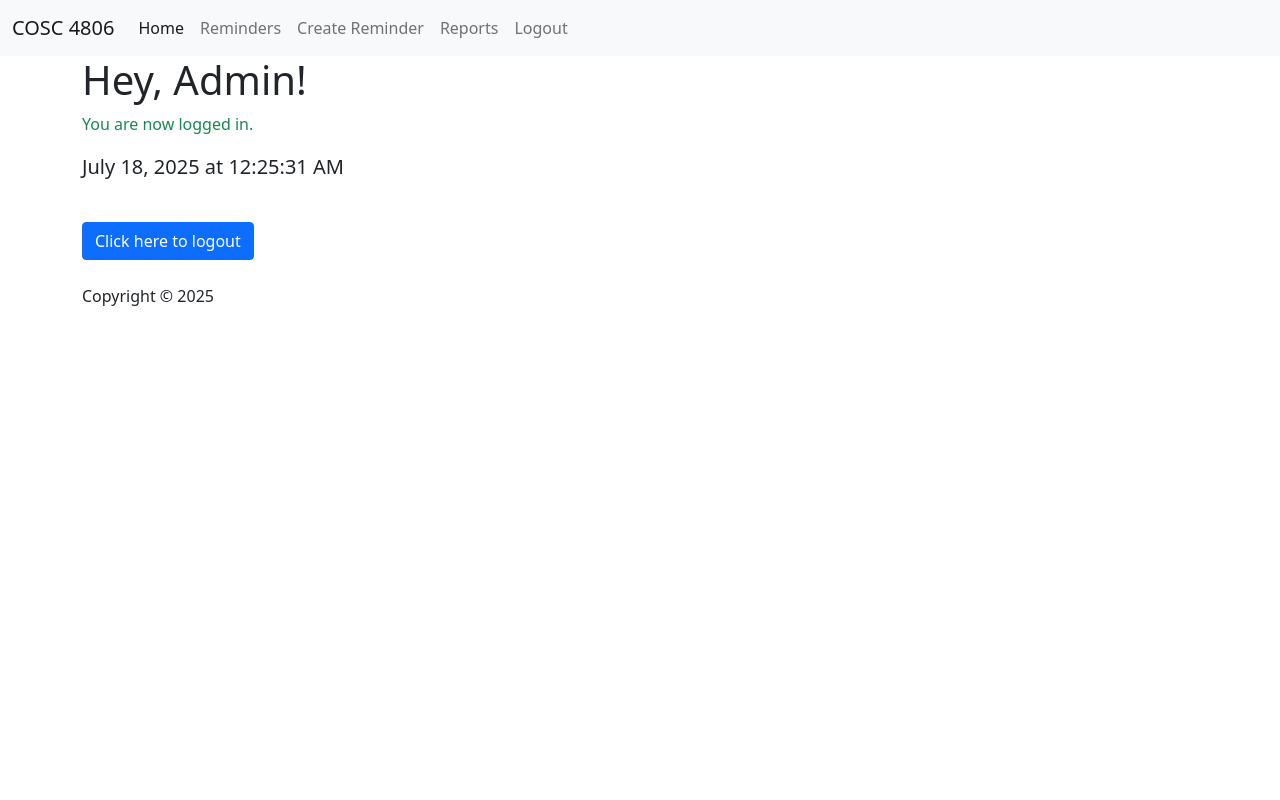
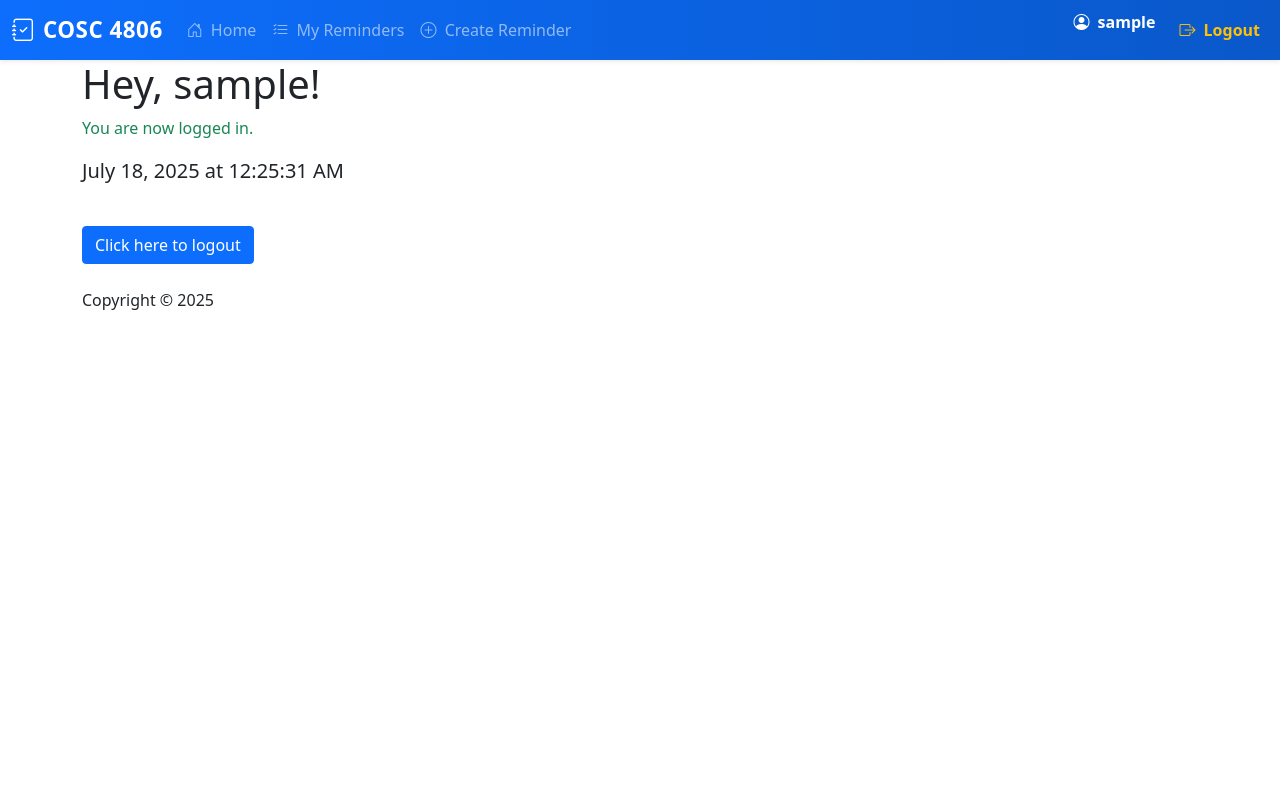
Before and after one commit to Haresh-8/COSC4806_Assignment_5, a PHP site: template app/views/home/index.php in a window 1280 px wide. Run offline with PHP 8.4, Linux system fonts and the light colour scheme; the template is opened without the code that fills it, so the values that code supplies are empty; the visitor is signed in with stand-in values (Sample User, id 1).

Commit message:
add authenticated navbar layout with user session display

```diff
--- a/app/views/templates/header.php
+++ b/app/views/templates/header.php
@@ -1,59 +1,84 @@
   <?php
+  // Redirect if not logged in
   if (!isset($_SESSION['auth'])) {
       header('Location: /welcome');
       exit;
   }
+
+  // Current controller (for active menu highlight)
+  $currentController = $_SESSION['controller'] ?? '';
   ?>
+
   <!DOCTYPE html>
   <html lang="en">
   <head>
-    <link href="https://cdn.jsdelivr.net/npm/bootstrap@5.1.3/dist/css/bootstrap.min.css"
-          rel="stylesheet"
-          integrity="sha384-1BmE4kWBq78iYhFldvKuhfTAU6auU8tT94WrHftjDbrCEXSU1oBoqyl2QvZ6jIW3"
-          crossorigin="anonymous">
-    <link rel="icon" href="/favicon.png">
+      <meta charset="UTF-8" />
+      <meta name="viewport" content="width=device-width, initial-scale=1" />
       <title>COSC 4806</title>
-    <meta charset="UTF-8">
-    <meta name="viewport" content="width=device-width">
-    <meta name="apple-mobile-web-app-capable" content="yes">
-    <meta name="mobile-web-app-capable" content="yes">
+      <link rel="icon" href="/favicon.png" />
+
+      <!-- Bootstrap & Icons -->
+      <link href="https://cdn.jsdelivr.net/npm/bootstrap@5.1.3/dist/css/bootstrap.min.css" rel="stylesheet" />
+      <link href="https://cdn.jsdelivr.net/npm/bootstrap-icons@1.10.5/font/bootstrap-icons.css" rel="stylesheet" />
+
+      <style>
+          .navbar { background: linear-gradient(90deg, #0d6efd, #0a58ca); }
+          .navbar-brand { font-size: 1.4rem; letter-spacing: 0.5px; }
+          .navbar .nav-link { transition: color 0.3s ease, transform 0.2s ease; }
+          .navbar .nav-link:hover { color: #ffc107 !important; transform: translateY(-2px); }
+          .navbar .nav-link.active { color: #ffc107 !important; font-weight: bold; }
+          .navbar .username { font-weight: 600; }
+      </style>
   </head>
-<body>
-<nav class="navbar navbar-expand-lg navbar-light bg-light">
+
+  <body class="d-flex flex-column min-vh-100">
+  <nav class="navbar navbar-expand-lg navbar-dark shadow-sm">
       <div class="container-fluid">
-    <a class="navbar-brand" href="#">COSC 4806</a>
+          <!-- Brand -->
+          <a class="navbar-brand fw-bold d-flex align-items-center" href="/home">
+              <i class="bi bi-journal-check me-2"></i> COSC 4806
+          </a>
+
+          <!-- Mobile Toggle -->
           <button class="navbar-toggler" type="button" data-bs-toggle="collapse"
-            data-bs-target="#navbarSupportedContent" aria-controls="navbarSupportedContent"
+                  data-bs-target="#navbarNav" aria-controls="navbarNav"
                   aria-expanded="false" aria-label="Toggle navigation">
               <span class="navbar-toggler-icon"></span>
           </button>
 
-    <div class="collapse navbar-collapse" id="navbarSupportedContent">
+          <div class="collapse navbar-collapse" id="navbarNav">
+              <!-- Left Menu -->
               <ul class="navbar-nav me-auto mb-2 mb-lg-0">
-
                   <li class="nav-item">
-          <a class="nav-link<?= $_SESSION['controller'] === 'home' ? ' active' : '' ?>" href="/home">Home</a>
-        </li>
-
-        <?php if (isset($_SESSION['auth'])): ?>
-        <li class="nav-item">
-          <a class="nav-link<?= $_SESSION['controller'] === 'reminder' ? ' active' : '' ?>" href="/reminder">Reminders</a>
+                      <a class="nav-link<?= ($currentController === 'home') ? ' active' : '' ?>" href="/home">
+                          <i class="bi bi-house-door me-1"></i> Home
+                      </a>
                   </li>
                   <li class="nav-item">
-          <a class="nav-link" href="/reminder/create">Create Reminder</a>
+                      <a class="nav-link<?= ($currentController === 'reminder') ? ' active' : '' ?>" href="/reminder">
+                          <i class="bi bi-list-check me-1"></i> My Reminders
+                      </a>
                   </li>
-        <?php endif; ?>
+                  <li class="nav-item">
+                      <a class="nav-link" href="/reminder/create">
+                          <i class="bi bi-plus-circle me-1"></i> Create Reminder
+                      </a>
+                  </li>
+              </ul>
 
-        <?php if (isset($_SESSION['username']) && $_SESSION['username'] === 'Admin'): ?>
+              <!-- Right Menu -->
+              <ul class="navbar-nav">
                   <li class="nav-item">
-          <a class="nav-link<?= $_SESSION['controller'] === 'reports' ? ' active' : '' ?>" href="/reports">Reports</a>
+                      <span class="navbar-text text-white me-3 username">
+                          <i class="bi bi-person-circle me-1"></i>
+                          <?= htmlspecialchars($_SESSION['username']); ?>
+                      </span>
                   </li>
-        <?php endif; ?>
-
                   <li class="nav-item">
-          <a class="nav-link" href="/logout">Logout</a>
+                      <a class="nav-link text-warning fw-bold" href="/logout">
+                          <i class="bi bi-box-arrow-right me-1"></i> Logout
+                      </a>
                   </li>
-
               </ul>
           </div>
       </div>
```
Also changed, not shown: app/views/reports/index.php (+44 -38 lines). Lines whose indentation alone changed are shown as unchanged.
